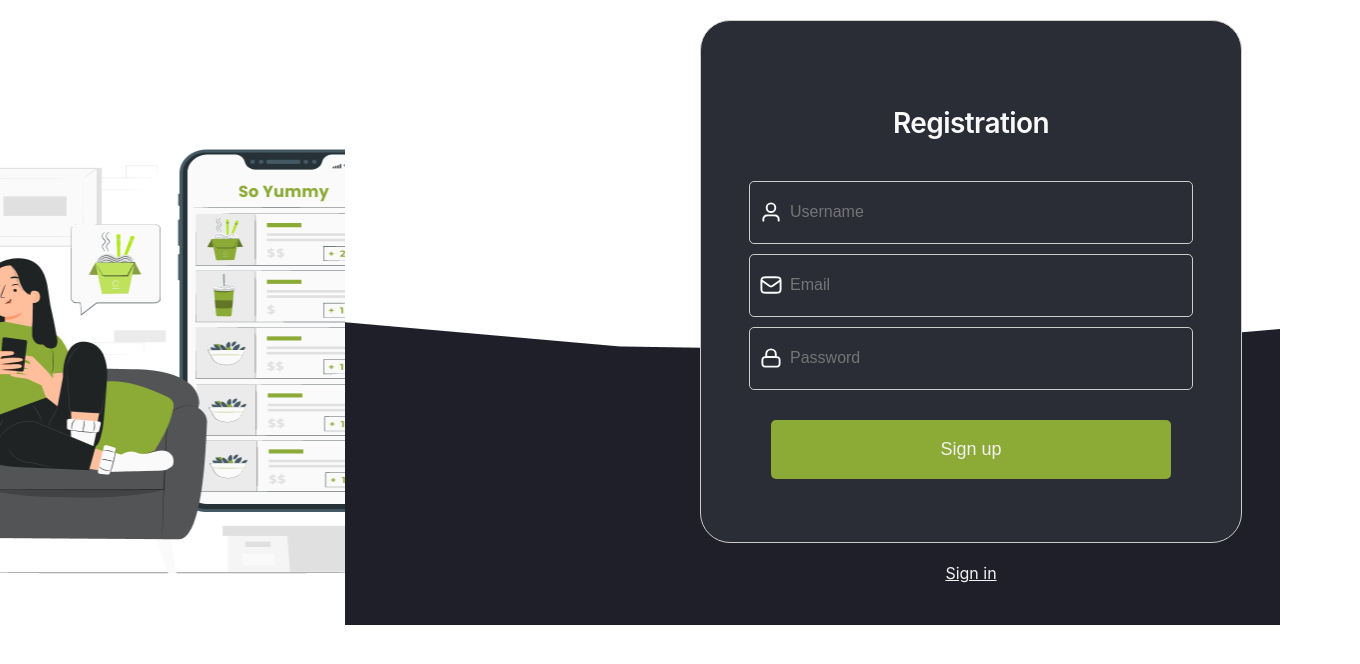
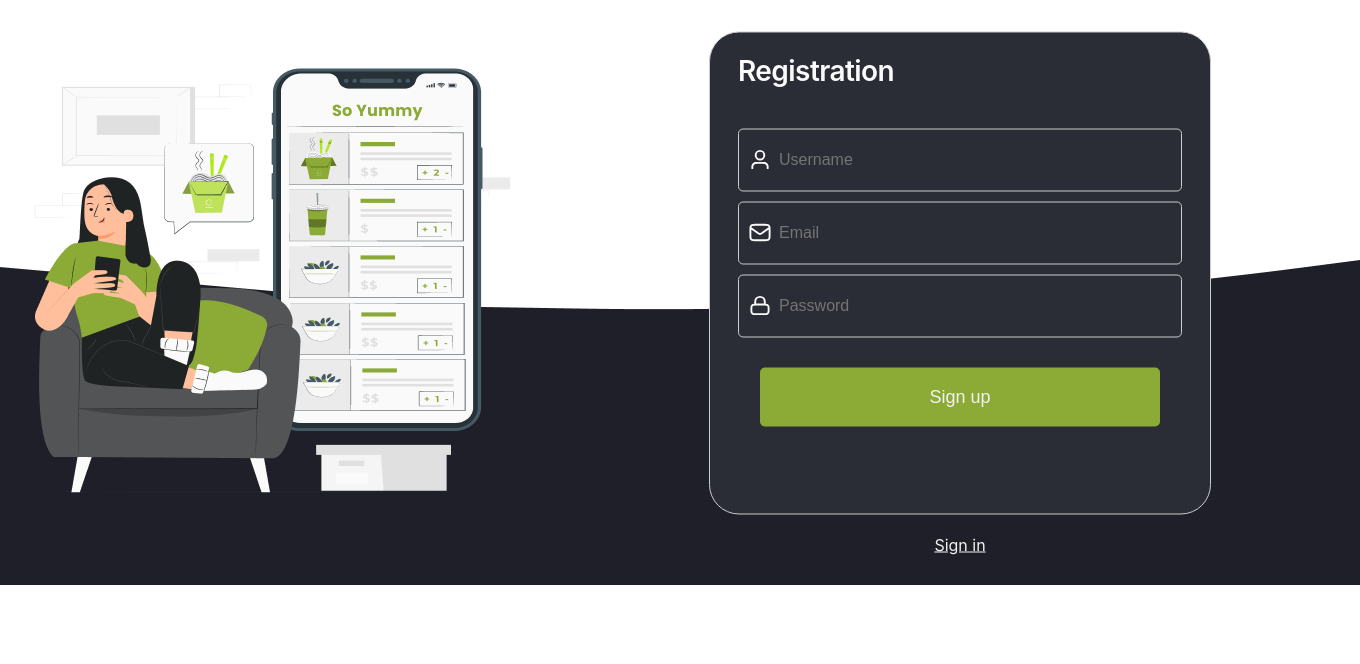
Before and after one commit to piotrlewoniec/soyummy, a React (Create React App) app in the folder frontend/: page /soyummy/register in a window 1280 px wide. Shown: the top 664 px of the page, 1360 px wide, since content can reach past the window. Built offline with nearby package versions, Linux system fonts and the light colour scheme.

Commit message:
styles upgrade

```diff
--- a/frontend/src/components/RegisterForm/RegisterForm.module.css
+++ b/frontend/src/components/RegisterForm/RegisterForm.module.css
@@ -1,13 +1,9 @@
 .registerForm {
-  margin: 0 auto;
-  padding: 20px;
   border: 1px solid #ccc;
   border-radius: 30px;
   background-color: #2a2c36;
   display: flex;
   flex-direction: column;
-  align-items: center;
-  justify-content: center;
 }
 @media (max-width: 767px) {
   .registerForm {
@@ -17,7 +13,7 @@
 }
 @media (min-width: 768px) {
   .registerForm {
-    min-width: 500px;
+    width: 500px;
     height: 481px;
   }
 }
@@ -29,6 +25,7 @@
   line-height: 30px;
   letter-spacing: -0.02em;
   text-align: left;
+  margin-left: 28px;
 }
 @media (max-width: 767px) {
   .registerTitle {
@@ -63,8 +60,7 @@
 
 .icon {
   position: absolute;
-  width: 24px;
-  height: 24px;
+
   top: 50%;
   fill: #2a2c36;
   stroke: #fafafa;
@@ -73,7 +69,18 @@
   background-size: cover;
   background-repeat: no-repeat;
 }
-
+@media (max-width: 767px) {
+  .icon {
+    width: 18px;
+    height: 18px;
+  }
+}
+@media (min-width: 768px) {
+  .icon {
+    width: 24px;
+    height: 24px;
+  }
+}
 .input {
   background-color: #2a2c36;
   color: #f2f2f2;
--- a/frontend/src/components/SigninForm/SigninForm.module.css
+++ b/frontend/src/components/SigninForm/SigninForm.module.css
@@ -1,24 +1,19 @@
 .signinForm {
-  margin: 0 auto;
-  padding: 20px;
-  border: 1px solid #ccc;
   border-radius: 30px;
   background-color: #2a2c36;
   display: flex;
   flex-direction: column;
-  align-items: center;
-  justify-content: center;
 }
 @media (max-width: 767px) {
   .signinForm {
     width: 335px;
-    height: 350px;
+    height: 315px;
   }
 }
 @media (min-width: 768px) {
   .signinForm {
-    min-width: 500px;
-    height: 481px;
+    width: 500px;
+    height: 419px;
   }
 }
 
@@ -29,6 +24,7 @@
   line-height: 30px;
   letter-spacing: -0.02em;
   text-align: left;
+  margin-left: 28px;
 }
 @media (max-width: 767px) {
   .signinTitle {
@@ -63,8 +59,6 @@
 
 .icon {
   position: absolute;
-  width: 24px;
-  height: 24px;
   top: 50%;
   fill: #2a2c36;
   stroke: #fafafa;
@@ -73,7 +67,18 @@
   background-size: cover;
   background-repeat: no-repeat;
 }
-
+@media (max-width: 767px) {
+  .icon {
+    width: 18px;
+    height: 18px;
+  }
+}
+@media (min-width: 768px) {
+  .icon {
+    width: 24px;
+    height: 24px;
+  }
+}
 .input {
   background-color: #2a2c36;
   color: #f2f2f2;
--- a/frontend/src/pages/RegisterPage/RegisterPage.jsx
+++ b/frontend/src/pages/RegisterPage/RegisterPage.jsx
@@ -4,11 +4,13 @@ import styles from './RegisterPage.module.css';
 export const RegisterPage = () => {
   return (
     <div className={styles.registerPageContainer}>
-      <div className={styles.topImage}></div>
+      <div className={styles.registerContainer}>
+        <div className={styles.topImage}></div>
+        <div className={styles.registerFormOverlay}>
+          <RegisterForm />
+        </div>
+      </div>
       <div className={styles.bottomImage}></div>
-      <div className={styles.registerFormOverlay}>
-        <RegisterForm />
-      </div>
     </div>
   );
 };
--- a/frontend/src/pages/RegisterPage/RegisterPage.module.css
+++ b/frontend/src/pages/RegisterPage/RegisterPage.module.css
@@ -1,14 +1,68 @@
 .registerPageContainer {
+  position: relative;
   display: flex;
   flex-direction: column;
   align-items: center;
 }
+.owerlayContainer {
+  position: absolute;
+  display: flex;
+  flex-direction: column;
+}
+@media (min-width: 1024px) {
+  .topImage {
+    flex-direction: row;
+    position: absolute;
+    left: 0;
+    top: 7%;
+  }
+}
 .topImage {
+  z-index: 2;
   background-size: cover;
   background-repeat: no-repeat;
   background-position: center center;
-  margin-top: 87px;
+  transition: background-image 0.5s ease;
 }
+
+.bottomImage {
+  position: relative;
+  flex: 0 0 auto;
+  background-size: cover;
+  background-repeat: no-repeat;
+  background-position: center center;
+  transition: background-image 0.5s ease;
+  z-index: 1;
+}
+@media (min-width: 1024px) {
+  .bottomImage {
+    margin-top: 260px;
+  }
+}
+.registerFormOverlay {
+  position: absolute;
+  z-index: 3;
+  top: 50%;
+  left: 50%;
+  transform: translate(-50%, -50%);
+}
+@media (max-width: 768px) {
+  .registerFormOverlay {
+    margin-top: 47px;
+  }
+}
+@media (min-width: 768px) and (max-width: 1023px) {
+  .registerFormOverlay {
+    margin-top: 120px;
+  }
+}
+@media (min-width: 1024px) {
+  .registerFormOverlay {
+    top: 50%;
+    left: 75%;
+  }
+}
+
 @media (max-width: 767px) and (min-resolution: 1dppx) {
   .topImage {
     background-image: url('../../assets/images/wellcom/Order-food-pana-mobile@1x.png');
@@ -67,11 +121,6 @@
   .topImage {
     background-image: url('../../assets/images/wellcom/Order-food-pana-desktop@3x.png');
   }
-}
-.bottomImage {
-  background-size: cover;
-  background-repeat: no-repeat;
-  background-position: center center;
 }
 
 @media (max-width: 767px) and (min-resolution: 1dppx) {
@@ -133,32 +182,3 @@
     background-image: url('../../assets/images/wellcom/Rectangle-8970-desktop@3x.png');
   }
 }
-.registerFormOverlay {
-  position: absolute;
-  top: 305px;
-}
-@media (min-width: 768px) and (max-width: 1023px) {
-  .registerFormOverlay {
-    top: 444px;
-  }
-}
-@media (min-width: 1024px) {
-  .registerPageContainer {
-    flex-direction: row;
-  }
-
-  .topImage {
-    top: 0;
-  }
-
-  .bottomImage {
-    order: 3;
-    margin-top: 300px;
-  }
-
-  .registerFormOverlay {
-    top: 0;
-    margin-top: 20px;
-    margin-left: 700px;
-  }
-}
--- a/frontend/src/pages/SigninPage/SigninPage.jsx
+++ b/frontend/src/pages/SigninPage/SigninPage.jsx
@@ -4,11 +4,13 @@ import styles from './SigninPage.module.css';
 export const SigninPage = () => {
   return (
     <div className={styles.signinPageContainer}>
-      <div className={styles.topImage}></div>
+      <div className={styles.overlayContainer}>
+        <div className={styles.topImage}></div>
+        <div className={styles.signinFormOverlay}>
+          <SigninForm />
+        </div>
+      </div>
       <div className={styles.bottomImage}></div>
-      <div className={styles.signinFormOverlay}>
-        <SigninForm />
-      </div>
     </div>
   );
 };
--- a/frontend/src/pages/SigninPage/SigninPage.module.css
+++ b/frontend/src/pages/SigninPage/SigninPage.module.css
@@ -1,15 +1,68 @@
 .signinPageContainer {
+  position: relative;
   display: flex;
   flex-direction: column;
   align-items: center;
 }
+.owerlayContainer {
+  position: absolute;
+  display: flex;
+  flex-direction: column;
+}
+
 .topImage {
+  z-index: 2;
   background-size: cover;
   background-repeat: no-repeat;
   background-position: center center;
-  margin-top: 87px;
   transition: background-image 0.5s ease;
 }
+@media (min-width: 1024px) {
+  .topImage {
+    flex-direction: row;
+    position: absolute;
+    left: 0;
+    top: 7%;
+  }
+}
+.bottomImage {
+  position: relative;
+  flex: 0 0 auto;
+  background-size: cover;
+  background-repeat: no-repeat;
+  background-position: center center;
+  transition: background-image 0.5s ease;
+  z-index: 1;
+}
+@media (min-width: 1024px) {
+  .bottomImage {
+    margin-top: 260px;
+  }
+}
+.signinFormOverlay {
+  position: absolute;
+  z-index: 3;
+  top: 50%;
+  left: 50%;
+  transform: translate(-50%, -50%);
+}
+@media (max-width: 768px) {
+  .signinFormOverlay {
+    margin-top: 47px;
+  }
+}
+@media (min-width: 768px) and (max-width: 1023px) {
+  .signinFormOverlay {
+    margin-top: 90px;
+  }
+}
+@media (min-width: 1024px) {
+  .signinFormOverlay {
+    top: 50%;
+    left: 75%;
+  }
+}
+
 @media (max-width: 767px) and (min-resolution: 1dppx) {
   .topImage {
     background-image: url('../../assets/images/wellcom/Order-food-pana-mobile@1x.png');
@@ -69,12 +122,6 @@
   .topImage {
     background-image: url('../../assets/images/wellcom/Order-food-pana-desktop@3x.png');
   }
-}
-.bottomImage {
-  background-size: cover;
-  background-repeat: no-repeat;
-  background-position: center center;
-  transition: background-image 0.5s ease;
 }
 
 @media (max-width: 767px) and (min-resolution: 1dppx) {
@@ -136,32 +183,3 @@
     background-image: url('../../assets/images/wellcom/Rectangle-8970-desktop@3x.png');
   }
 }
-.signinFormOverlay {
-  position: absolute;
-  top: 305px;
-}
-@media (min-width: 768px) and (max-width: 1023px) {
-  .signinFormOverlay {
-    top: 444px;
-  }
-}
-@media (min-width: 1024px) {
-  .signinPageContainer {
-    flex-direction: row;
-  }
-
-  .topImage {
-    top: 0;
-  }
-
-  .bottomImage {
-    order: 3;
-    margin-top: 300px;
-  }
-
-  .signinFormOverlay {
-    top: 0;
-    margin-top: 20px;
-    margin-left: 700px;
-  }
-}
```
